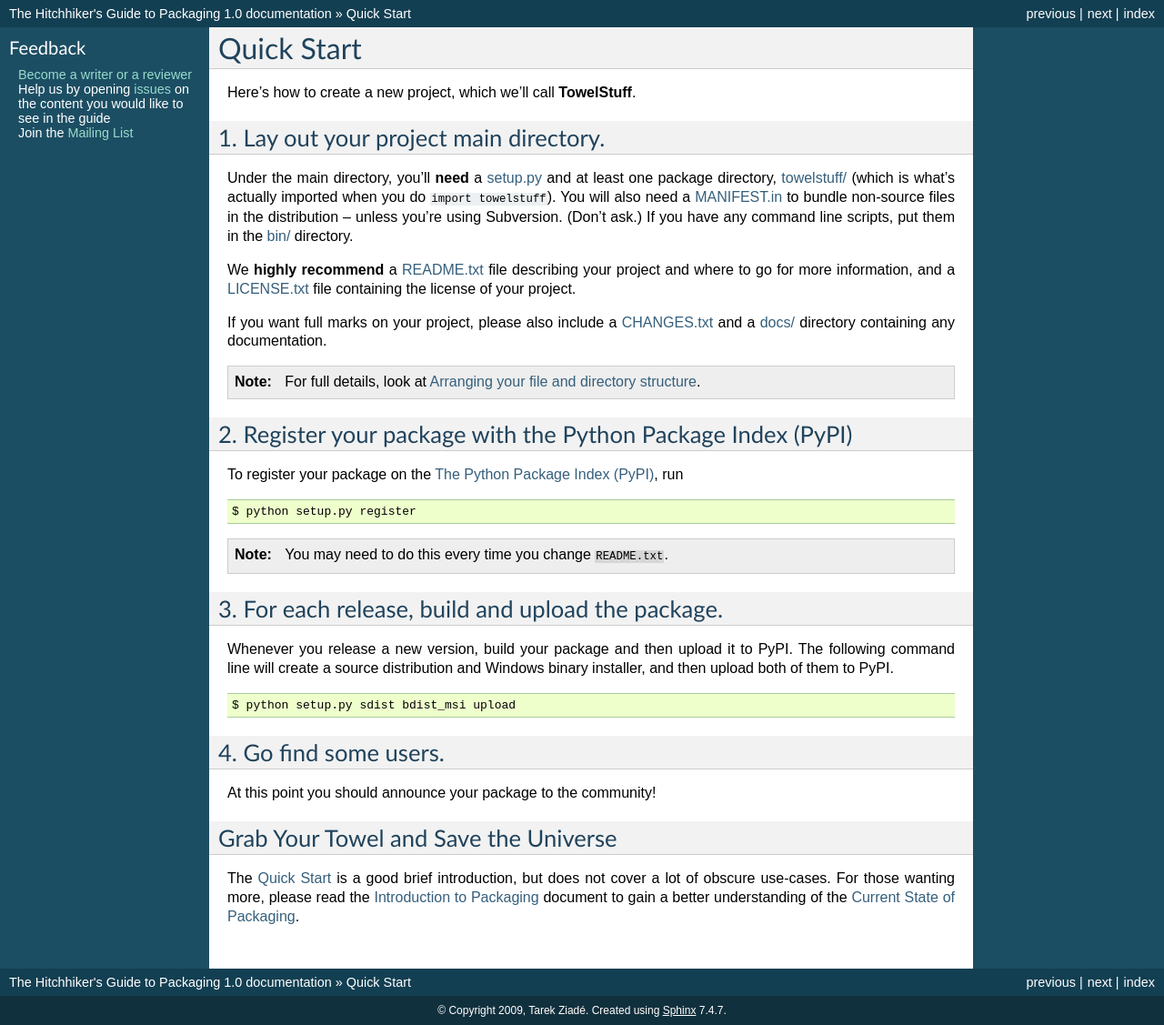
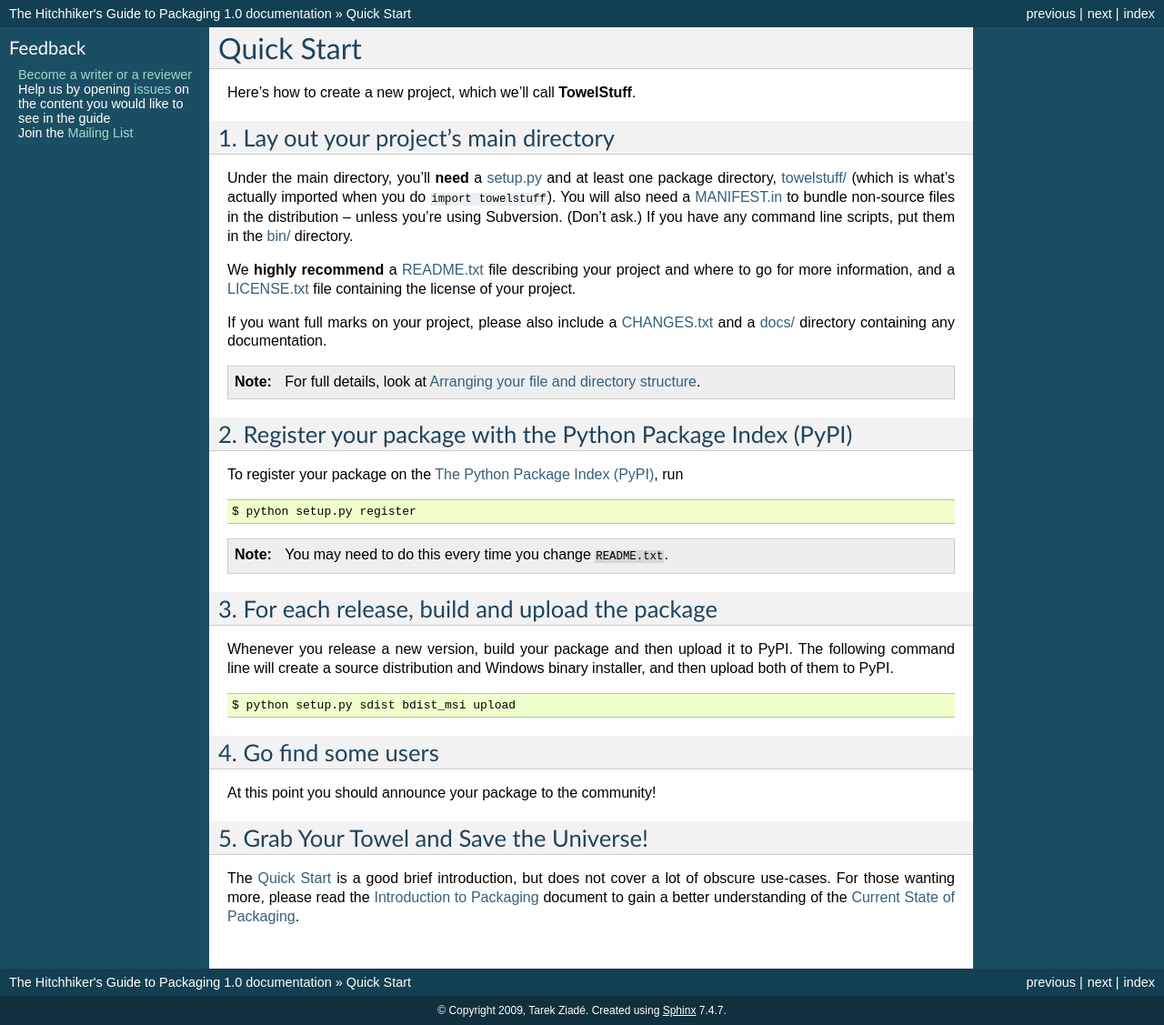
Before and after one commit to pypa/packaging.python.org, a Sphinx documentation site: the page built from source/quickstart.txt, in a window 1280 px wide. Shown: the whole page at 91% size. Built offline with Sphinx 7.4.7, drawn with Linux system fonts in a browser that asks for light colours.

Commit message:
make headings consistent

```diff
--- a/source/quickstart.txt
+++ b/source/quickstart.txt
@@ -4,8 +4,8 @@ Quick Start
 
 Here's how to create a new project, which we'll call **TowelStuff**.
 
-1. Lay out your project main directory.
-=======================================
+1. Lay out your project's main directory
+========================================
 
 Under the main directory, you'll **need** a :ref:`setup.py
 <setup_py_description>` and at least one package directory,
@@ -36,8 +36,8 @@ To register your package on the :ref:`pypi_info`, run ::
 
 .. note:: You may need to do this every time you change ``README.txt``.
 
-3. For each release, build and upload the package.
-==================================================
+3. For each release, build and upload the package
+=================================================
 
 Whenever you release a new version, build your package and then upload
 it to PyPI.  The following command line will create a source distribution
@@ -45,13 +45,13 @@ and Windows binary installer, and then upload both of them to PyPI. ::
 
  $ python setup.py sdist bdist_msi upload
 
-4. Go find some users.
-======================
+4. Go find some users
+=====================
 
 At this point you should announce your package to the community!
 
-Grab Your Towel and Save the Universe
-=====================================
+5. Grab Your Towel and Save the Universe!
+=========================================
 
 The `Quick Start`_ is a good brief introduction, but does not cover a lot of
 obscure use-cases. For those wanting more, please read the :doc:`introduction`
```
